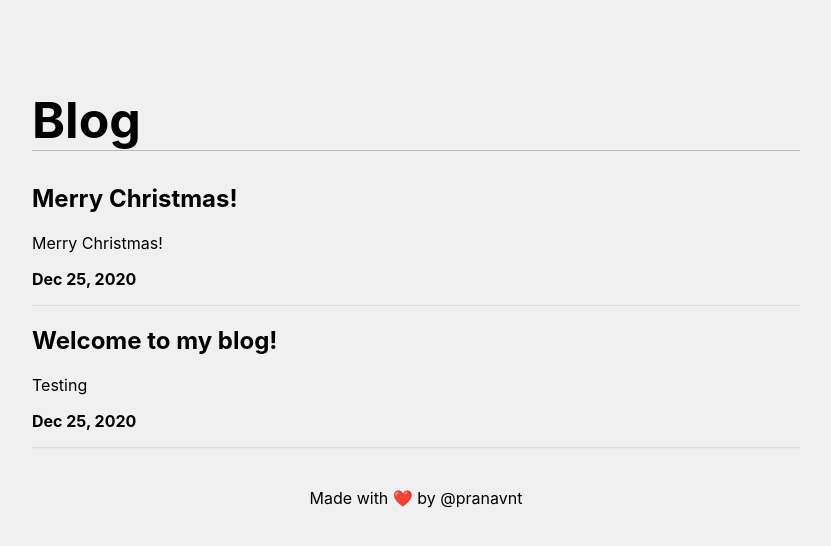
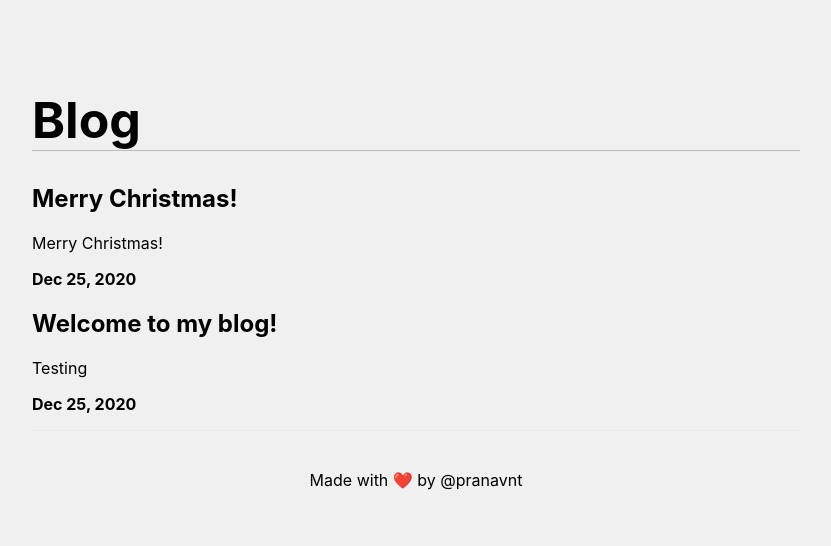
Before and after one commit to pranavnt/blog, a Next.js app: page / in a window 1280 px wide. Shown: the top 546 px of the page, without its empty margins (224-1055 px from the left). Built offline with nearby package versions, Linux system fonts and the light colour scheme.

Commit message:
moved inline styling to styles

```diff
--- a/components/ArticleBlock.js
+++ b/components/ArticleBlock.js
@@ -2,10 +2,7 @@ import styles from "../styles/Home.module.css";
 
 export default function ArticleBlock(props) {
   return (
-    <div
-      className={styles.ArticleBlock}
-      style={{ borderBottom: "1px solid #dddddd" }}
-    >
+    <div className={styles.ArticleBlock}>
       <a href={props.route}>
         <div>
           <h2>{props.title}</h2>
--- a/styles/Home.module.css
+++ b/styles/Home.module.css
@@ -6,6 +6,10 @@
   padding-right: 20%;
   display: flex;
   flex-direction: column;
+}
+
+.ArticleBlock {
+  border-bottom: "1px solid #dddddd";
 }
 
 .ArticleBlock:hover h2 {
```
